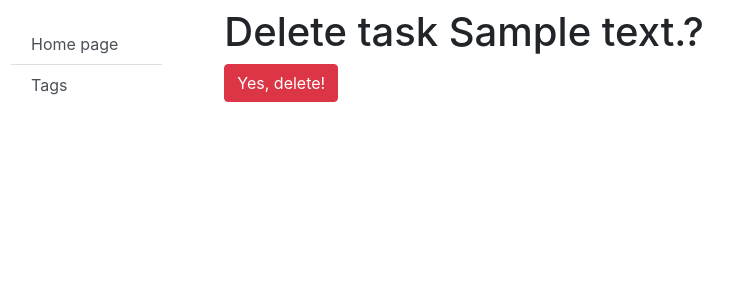
After one commit to sbublinskyi/py-todo-list, a Django app: page /1/delete/ in a window 1280 px wide. The commit adds this page. Shown: the top 300 px of the page, without its empty margins (20-753 px from the left). Run offline with Django 4.2, Linux system fonts and the light colour scheme; tables that the repository leaves empty hold one stand-in row (values such as "Sample post"); some libraries are stand-ins or nearby versions.

Commit message:
added updaet view for Task model, refactored task_form.html

```diff
--- /dev/null
+++ b/templates/todo/task_confirm_delete.html
@@ -0,0 +1,10 @@
+{% extends "base.html" %}
+
+{% block content %}
+  <h1>Delete task {{ task.content }}?</h1>
+  <form action="" method="post">
+    {% csrf_token %}
+
+    <input type="submit" value="Yes, delete!" class="btn btn-danger">
+  </form>
+{% endblock %}
--- a/templates/todo/task_form.html
+++ b/templates/todo/task_form.html
@@ -2,7 +2,7 @@
 {% load crispy_forms_filters %}
 
 {% block content %}
-  <h1 class="display-3">Create a task</h1>
+  <h1 class="display-3">{{ object|yesno:"Update,Create a" }} a task</h1>
   <form action="" method="post" novalidate>
     {% csrf_token %}
     {{ form|crispy }}
--- a/todo/urls.py
+++ b/todo/urls.py
@@ -1,10 +1,12 @@
 from django.urls import path
 
-from todo.views import TaskListView, TagListView, TaskCreateView
+from todo.views import TaskListView, TagListView, TaskCreateView, TaskDeleteView, TaskUpdateView
 
 urlpatterns = [
     path("", TaskListView.as_view(), name="task-list"),
     path("create/", TaskCreateView.as_view(), name="task-create"),
+    path("<int:pk>/update/", TaskUpdateView.as_view(), name="task-update"),
+    path("<int:pk>/delete/", TaskDeleteView.as_view(), name="task-delete"),
     path("tags/", TagListView.as_view(), name="tag-list")
 ]
 
--- a/todo/views.py
+++ b/todo/views.py
@@ -14,5 +14,16 @@ class TaskCreateView(generic.CreateView):
     success_url = reverse_lazy("todo:task-list")
 
 
+class TaskUpdateView(generic.UpdateView):
+    model = Task
+    fields = "__all__"
+    success_url = reverse_lazy("todo:task-list")
+
+
+class TaskDeleteView(generic.DeleteView):
+    model = Task
+    success_url = reverse_lazy("todo:task-list")
+
+
 class TagListView(generic.ListView):
     model = Tag
```
